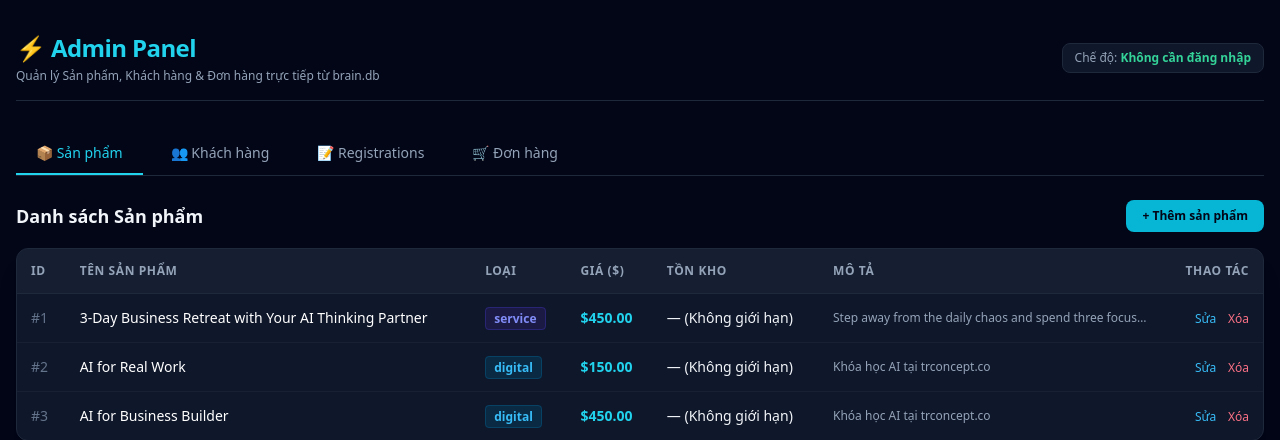
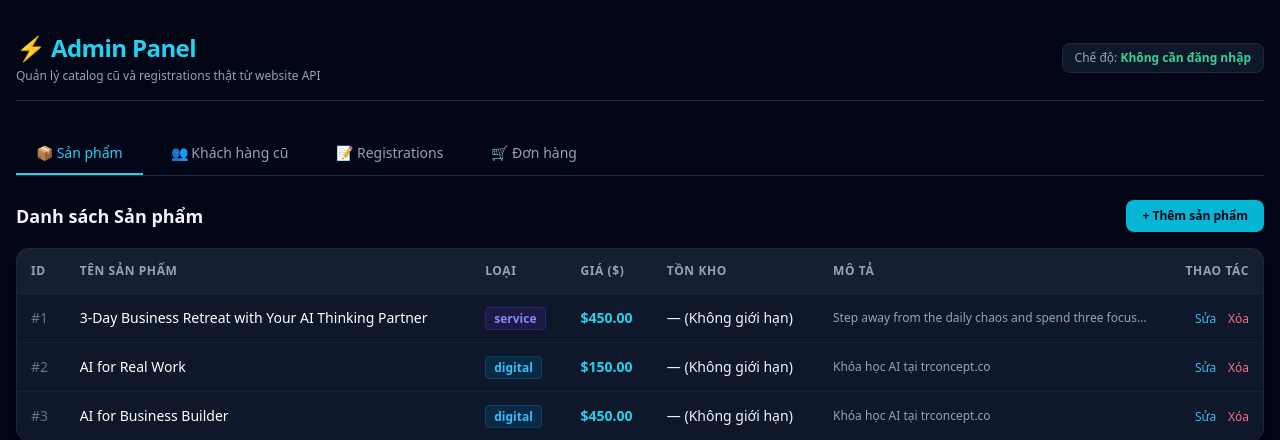
Before and after one commit to thuongr/trconcept-admin, a Flask app: page /admin in a window 1280 px wide. Shown: the top 440 px of the page. Run offline with Flask 3, Linux system fonts and the light colour scheme; data comes from the database, SQL or seed files in the repository; data that the repository does not hold is empty; some libraries are stand-ins or nearby versions.

Commit message:
docs: clarify legacy admin data sources

```diff
--- a/templates/admin.html
+++ b/templates/admin.html
@@ -12,7 +12,7 @@
     <div class="flex justify-between items-center mb-8 border-b border-slate-800 pb-4">
       <div>
         <h1 class="text-2xl font-bold tracking-tight text-cyan-400">⚡ Admin Panel</h1>
-        <p class="text-xs text-slate-400 mt-1">Quản lý Sản phẩm, Khách hàng & Đơn hàng trực tiếp từ brain.db</p>
+        <p class="text-xs text-slate-400 mt-1">Quản lý catalog cũ và registrations thật từ website API</p>
       </div>
       <div class="text-xs bg-slate-900 border border-slate-800 px-3 py-1.5 rounded-lg text-slate-400">
         Chế độ: <span class="text-emerald-400 font-semibold">Không cần đăng nhập</span>
@@ -31,7 +31,7 @@
 
     <div class="flex space-x-2 border-b border-slate-800 mb-6">
       <button onclick="switchTab('products')" id="btn-products" class="tab-btn px-5 py-2.5 text-sm font-medium border-b-2 border-cyan-400 text-cyan-400 transition">📦 Sản phẩm</button>
-      <button onclick="switchTab('customers')" id="btn-customers" class="tab-btn px-5 py-2.5 text-sm font-medium border-b-2 border-transparent text-slate-400 hover:text-slate-200 transition">👥 Khách hàng</button>
+      <button onclick="switchTab('customers')" id="btn-customers" class="tab-btn px-5 py-2.5 text-sm font-medium border-b-2 border-transparent text-slate-400 hover:text-slate-200 transition">👥 Khách hàng cũ</button>
       <button onclick="switchTab('registrations')" id="btn-registrations" class="tab-btn px-5 py-2.5 text-sm font-medium border-b-2 border-transparent text-slate-400 hover:text-slate-200 transition">📝 Registrations</button>
       <button onclick="switchTab('orders')" id="btn-orders" class="tab-btn px-5 py-2.5 text-sm font-medium border-b-2 border-transparent text-slate-400 hover:text-slate-200 transition">🛒 Đơn hàng</button>
     </div>
@@ -85,7 +85,8 @@
 
     <div id="tab-customers" class="tab-content hidden">
       <div class="flex justify-between items-center mb-4">
-        <h2 class="text-lg font-semibold">Danh sách Khách hàng</h2>
+        <h2 class="text-lg font-semibold">Khách hàng cũ (legacy)</h2>
+        <p class="text-xs text-amber-400 mt-1">Nguồn dữ liệu cũ của admin. Khách đăng ký website xem trong tab Registrations.</p>
         <button onclick="openModal('customerModal')" class="bg-cyan-500 hover:bg-cyan-400 text-slate-950 font-semibold text-xs px-4 py-2 rounded-lg transition">+ Thêm khách hàng</button>
       </div>
       <div class="bg-slate-900 border border-slate-800 rounded-xl overflow-hidden shadow-xl">
@@ -164,7 +165,8 @@
 
     <div id="tab-orders" class="tab-content hidden">
       <div class="flex justify-between items-center mb-4">
-        <h2 class="text-lg font-semibold">Danh sách Đơn hàng</h2>
+        <h2 class="text-lg font-semibold">Đơn hàng cũ (legacy)</h2>
+        <p class="text-xs text-amber-400 mt-1">Đơn hàng mới được tạo từ flow thanh toán mới sẽ được đồng bộ sau bước migrate dữ liệu.</p>
         <button onclick="openModal('orderModal')" class="bg-cyan-500 hover:bg-cyan-400 text-slate-950 font-semibold text-xs px-4 py-2 rounded-lg transition">+ Thêm đơn hàng</button>
       </div>
       <div class="bg-slate-900 border border-slate-800 rounded-xl overflow-hidden shadow-xl">
```
